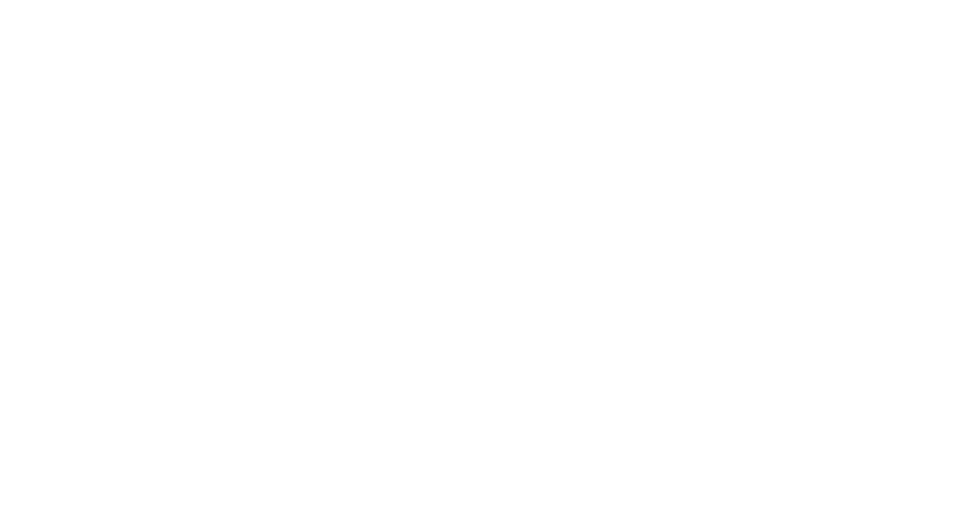
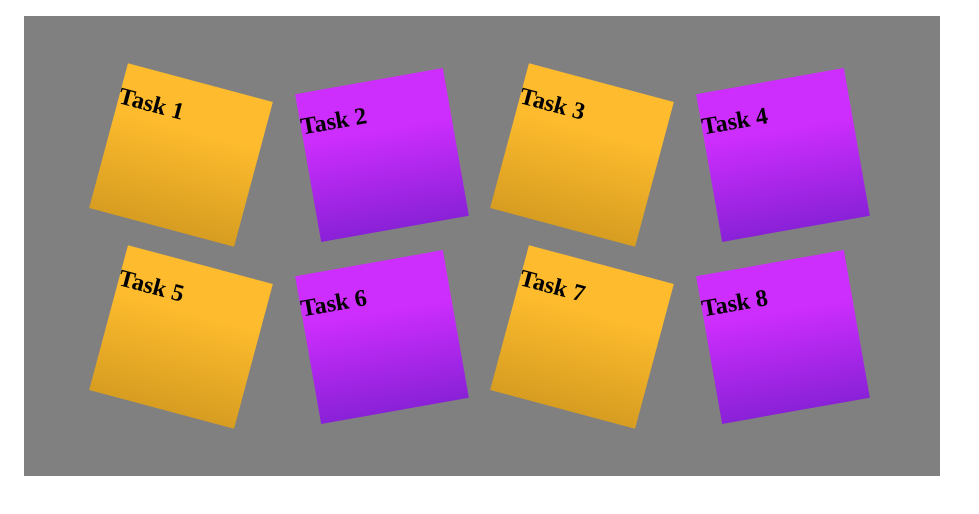
Before and after one commit to Auster-x/M2W1Day4, a plain HTML site: page index.html in a window 1280 px wide. Shown: the whole page, without its empty margins (0-979 px from the left). Drawn offline with Linux system fonts and the light colour scheme.

Commit message:
post it base completati

```diff
--- a/assets/css/style.css
+++ b/assets/css/style.css
@@ -1 +1,36 @@
-.postit {}
+body {
+    background-color: white;
+
+}
+
+.lavagna {
+    display: flex;
+    flex-wrap: wrap;
+    width: 820px;
+    margin: 1rem;
+    padding: 3rem;
+    justify-content: space-evenly;
+    align-content: space-between;
+    background: grey;
+    overflow: hidden;
+
+}
+
+.postit {
+    width: 150px;
+    height: 150px;
+    display: inline-block;
+margin: 1em;
+}
+
+.postitDispari {
+    transform: rotate(15deg);
+    background: rgb(215, 157, 33);
+    background: linear-gradient(0deg, rgba(215, 157, 33, 1) 0%, rgba(253, 187, 45, 1) 67%);
+}
+
+.postitPari {
+    transform: rotate(-10deg);
+    background: rgb(137, 33, 215);
+    background: linear-gradient(0deg, rgba(137, 33, 215, 1) 0%, rgba(205, 45, 253, 1) 67%);
+}
--- a/index.html
+++ b/index.html
@@ -7,9 +7,39 @@
     <link rel="stylesheet" href="/assets/css/style.css">
 </head>
 <body>
-    <div class="postit" style="background-color: linear-gradient(0deg, rgba(184,134,28,1) 3%, rgba(253,187,45,1) 67%);">
-        <h2></h2>
+    <div class="lavagna">
+        <div class="postit postitDispari">
+        <h2>Task 1</h2>
         <p></p>
     </div>
+    <div class="postit postitPari">
+        <h2>Task 2</h2>
+        <p></p>
+    </div>
+    <div class="postit postitDispari">
+        <h2>Task 3</h2>
+        <p></p>
+    </div>
+    <div class="postit postitPari">
+        <h2>Task 4</h2>
+        <p></p>
+    </div>
+    <div class="postit postitDispari">
+        <h2>Task 5</h2>
+        <p></p>
+    </div>
+    <div class="postit postitPari">
+        <h2>Task 6</h2>
+        <p></p>
+    </div>
+    <div class="postit postitDispari">
+        <h2>Task 7</h2>
+        <p></p>
+    </div>
+    <div class="postit postitPari">
+        <h2>Task 8</h2>
+        <p></p>
+    </div>
+</div>
 </body>
 </html>
```
